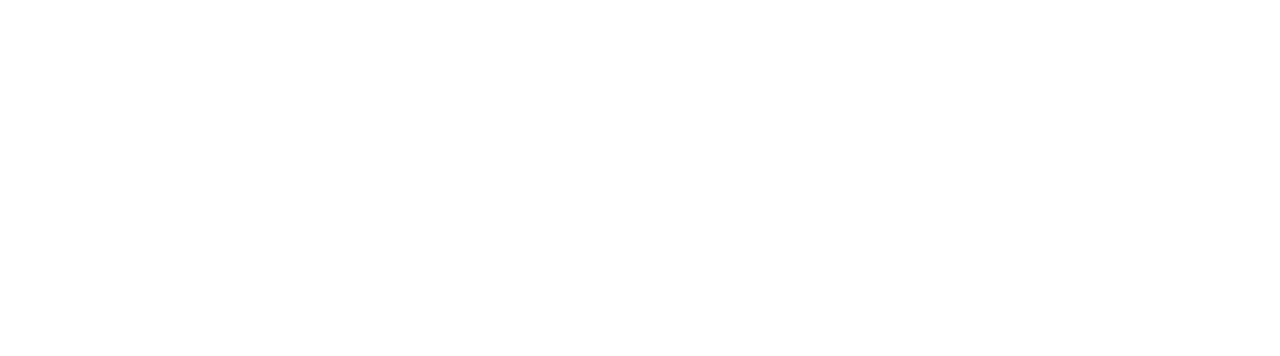
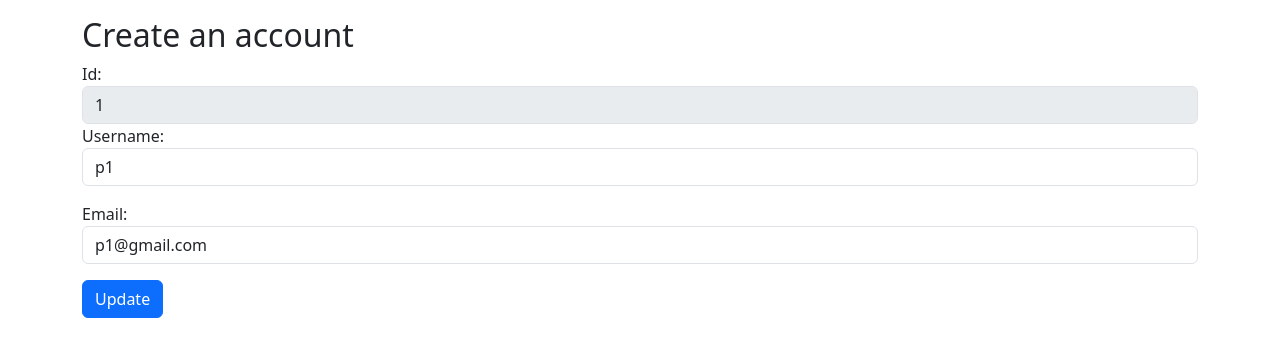
Before and after one commit to keosophon/react_app_and_json_server, a React (Create React App) app: page /update/1 in a window 1280 px wide. Before the commit this address had no page. Shown: the top 356 px of the page. Built offline with nearby package versions, Linux system fonts and the light colour scheme; data requests are answered from the project's data file.

Commit message:
update button

```diff
--- a/db.json
+++ b/db.json
@@ -2,13 +2,13 @@
   "users": [
     {
       "id": "1",
-      "username": "ks",
-      "email": "ks@gmail.com"
+      "username": "p1",
+      "email": "p1@gmail.com"
     },
     {
       "id": "2",
-      "username": "ks2",
-      "email": "ks2@gmail.com"
+      "username": "ks21",
+      "email": "ks21@gmail.com"
     },
     {
       "id": "69e9",
--- a/src/App.js
+++ b/src/App.js
@@ -2,6 +2,7 @@
 import { BrowserRouter, Routes, Route } from "react-router-dom";
 import Home from "./components/Home";
 import Create from "./components/Create";
+import Update from "./components/Update";
 import "bootstrap/dist/css/bootstrap.min.css";
 
 export default function App() {
@@ -10,6 +11,7 @@
       <Routes>
         <Route path="/" element={<Home />}></Route>
         <Route path="/create" element={<Create />}></Route>
+        <Route path="/update/:id" element={<Update />}></Route>
       </Routes>
     </BrowserRouter>
   );
--- a/src/components/Home.js
+++ b/src/components/Home.js
@@ -17,7 +17,7 @@
   return (
     <div className="container mt-3">
       <h2>Users List</h2>
-      <Link className="btn btn-primary" to="/create">
+      <Link className="btn btn-success m-3" to="/create">
         Create +
       </Link>
       <table className="table">
@@ -36,7 +36,9 @@
               <td>{user.username}</td>
               <td>{user.email}</td>
               <td>
-                <button>Update</button>
+                <Link className="btn btn-primary" to={`/update/${user.id}`}>
+                  Update
+                </Link>
                 <button>Delete</button>
               </td>
             </tr>
--- /dev/null
+++ b/src/components/Update.js
@@ -0,0 +1,86 @@
+import React, { useEffect, useState } from "react";
+import axios from "axios";
+import { useParams, useNavigate } from "react-router-dom";
+
+function Update() {
+  const [inputData, setInputData] = useState({
+    id: "",
+    username: "",
+    email: "",
+  });
+  const navigate = useNavigate();
+  const { id } = useParams();
+
+  useEffect(() => {
+    axios
+      .get(`http://localhost:8000/users/${id}`)
+      .then((result) => setInputData(result.data))
+      .catch((error) => console.log("error" + error));
+  }, []);
+
+  const handleSubmit = (event) => {
+    event.preventDefault();
+    axios
+      .put("http://localhost:8000/users/" + inputData.id, inputData)
+      .then((results) => {
+        alert("Successfully updated the account");
+        navigate("/");
+      })
+      .catch((error) => alert("error", error));
+  };
+  return (
+    <div className="container mt-3">
+      <h2>Create an account</h2>
+      <div>
+        <form id="userForm" onSubmit={handleSubmit}>
+          <div class="form-group">
+            <label for="id">Id:</label>
+            <input
+              className="form-control"
+              type="number"
+              id="id"
+              name="id"
+              value={inputData.id}
+              disabled
+            />
+          </div>
+
+          <div class="form-group">
+            <label for="username">Username:</label>
+
+            <input
+              className="form-control"
+              type="text"
+              id="username"
+              name="username"
+              required
+              value={inputData.username}
+              onChange={(e) =>
+                setInputData({ ...inputData, username: e.target.value })
+              }
+            />
+          </div>
+          <div class="form-group mt-3">
+            <label for="email">Email:</label>
+            <input
+              type="email"
+              id="email"
+              name="email"
+              required
+              className="form-control"
+              value={inputData.email}
+              onChange={(e) =>
+                setInputData({ ...inputData, email: e.target.value })
+              }
+            />
+          </div>
+          <button type="submit" className="btn btn-primary mt-3">
+            Update
+          </button>
+        </form>
+      </div>
+    </div>
+  );
+}
+
+export default Update;
```
